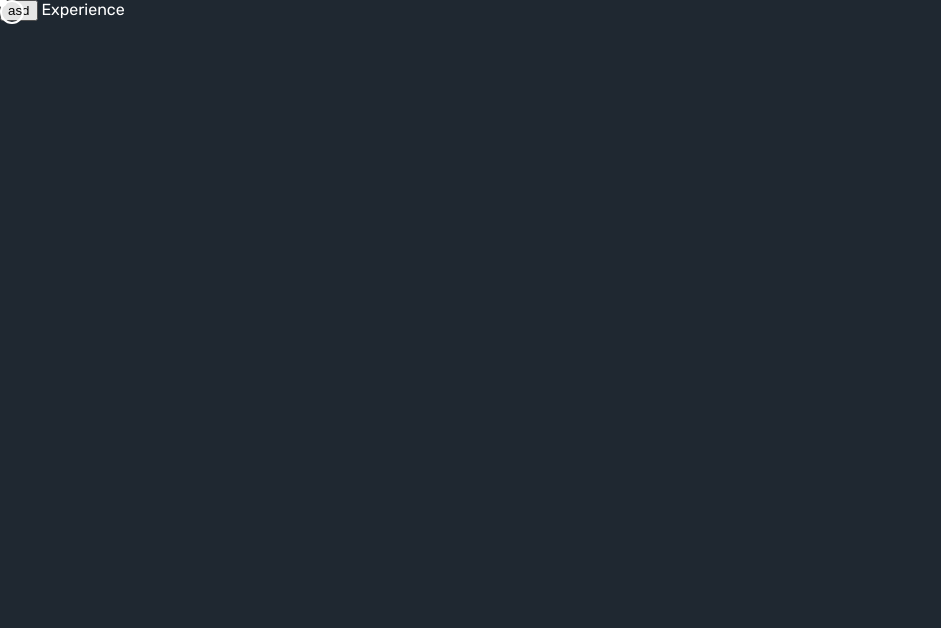
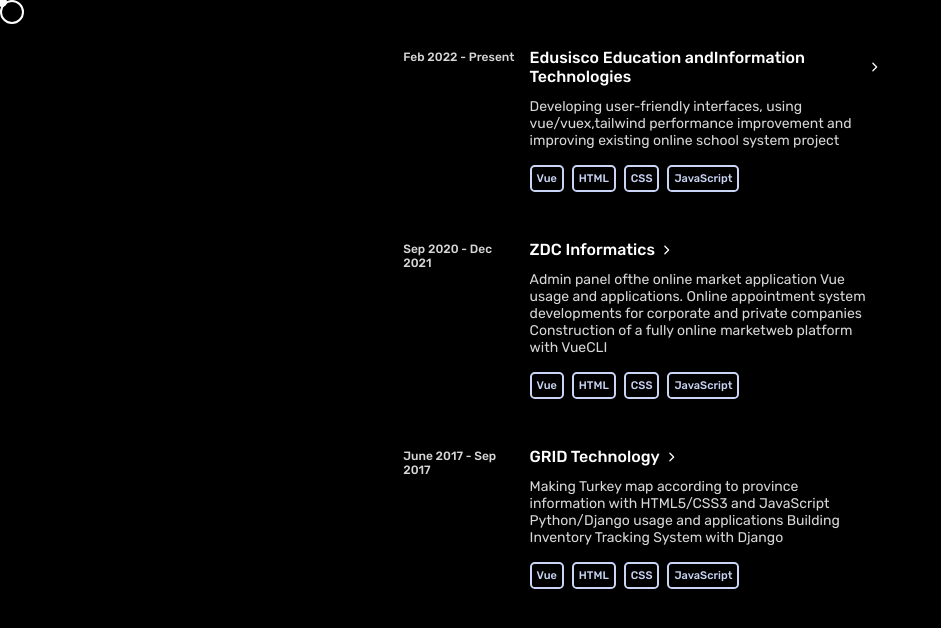
Before and after one commit to AyxanSadiqov/aykhan-sadigov, a Vue app: page /experience in a window 1280 px wide. Shown: the top 628 px of the page, without its empty margins (0-941 px from the left). Built offline with nearby package versions, Linux system fonts and the light colour scheme.

Commit message:
experience page

```diff
--- a/src/views/ExperienceView.vue
+++ b/src/views/ExperienceView.vue
@@ -1,7 +1,66 @@
 <template>
   <div id="experience">
-    <button>asd</button>
-    Experience
+    <div class="each">
+      <div class="work-time">Feb 2022 - Present</div>
+      <div class="work">
+        <div class="company-name">
+          Edusisco Education andInformation Technologies
+          <fa :icon="['fa', 'chevron-right']" class="icon" />
+        </div>
+        <div class="about-work">
+          Developing user-friendly interfaces, using vue/vuex,tailwind
+          performance improvement and improving existing online school system
+          project
+        </div>
+        <div class="work-skills">
+          <div class="skills">Vue</div>
+          <div class="skills">HTML</div>
+          <div class="skills">CSS</div>
+          <div class="skills">JavaScript</div>
+        </div>
+      </div>
+    </div>
+
+    <div class="each">
+      <div class="work-time">Sep 2020 - Dec 2021</div>
+      <div class="work">
+        <div class="company-name">
+          ZDC Informatics <fa :icon="['fa', 'chevron-right']" class="icon" />
+        </div>
+        <div class="about-work">
+          Admin panel ofthe online market application Vue usage and
+          applications. Online appointment system developments for corporate and
+          private companies Construction of a fully online marketweb platform
+          with VueCLI
+        </div>
+        <div class="work-skills">
+          <div class="skills">Vue</div>
+          <div class="skills">HTML</div>
+          <div class="skills">CSS</div>
+          <div class="skills">JavaScript</div>
+        </div>
+      </div>
+    </div>
+
+    <div class="each">
+      <div class="work-time">June 2017 - Sep 2017</div>
+      <div class="work">
+        <div class="company-name">
+          GRID Technology <fa :icon="['fa', 'chevron-right']" class="icon" />
+        </div>
+        <div class="about-work">
+          Making Turkey map according to province information with HTML5/CSS3
+          and JavaScript Python/Django usage and applications Building Inventory
+          Tracking System with Django
+        </div>
+        <div class="work-skills">
+          <div class="skills">Vue</div>
+          <div class="skills">HTML</div>
+          <div class="skills">CSS</div>
+          <div class="skills">JavaScript</div>
+        </div>
+      </div>
+    </div>
   </div>
 </template>
 
@@ -10,7 +69,78 @@
 </script>
 
 <style lang="scss" scoped>
-#experience{
+#experience {
+  height: 100vh;
+  overflow-y: auto;
+  display: flex;
+  align-items: center;
+  justify-content: flex-start;
+  flex-direction: column;
+  gap: 1rem;
+  background: black;
   color: white;
+  padding: 2rem 0;
+}
+
+.each {
+  width: 37%;
+  padding: 1rem 2rem;
+  display: grid;
+  grid-template-columns: repeat(4, 1fr);
+  border-radius: 0.3rem;
+  transition: 0.3s;
+  &:hover {
+    background: rgba(202, 213, 245, 0.3);
+  }
+  &:hover .work .company-name {
+    color: #cad5f5;
+  }
+  &:hover .work .company-name .icon {
+    color: #cad5f5;
+    transform: translateX(10px);
+  }
+  & .work-time {
+    padding-top: 2px;
+    font-size: 12px;
+    font-weight: 500;
+    color: rgb(215, 215, 215);
+  }
+  & .work {
+    padding-left: 8px;
+    display: grid;
+    gap: 12px;
+    grid-column: 2 / 5;
+    & .company-name {
+      display: flex;
+      align-items: center;
+      gap: 0.5rem;
+      font-weight: 500;
+      transition: 0.3s;
+      & .icon {
+        font-size: 10px;
+        color: white;
+        transition: 0.3s;
+      }
+    }
+    & .about-work {
+      font-size: 14px;
+      color: rgb(215, 215, 215);
+    }
+    & .work-skills {
+      display: flex;
+      align-items: center;
+      justify-content: flex-start;
+      margin-top: 4px;
+      gap: 8px;
+      & .skills {
+        font-size: 11px;
+        font-weight: 500;
+        padding: 5px 5px;
+        border: 2px solid #cad5f5;
+        border-radius: 0.3rem;
+        color: #cad5f5;
+      }
+    }
+  }
 }
 </style>
```
Also changed, not shown: 4 other files (tests, documents, lock files or other folders).
